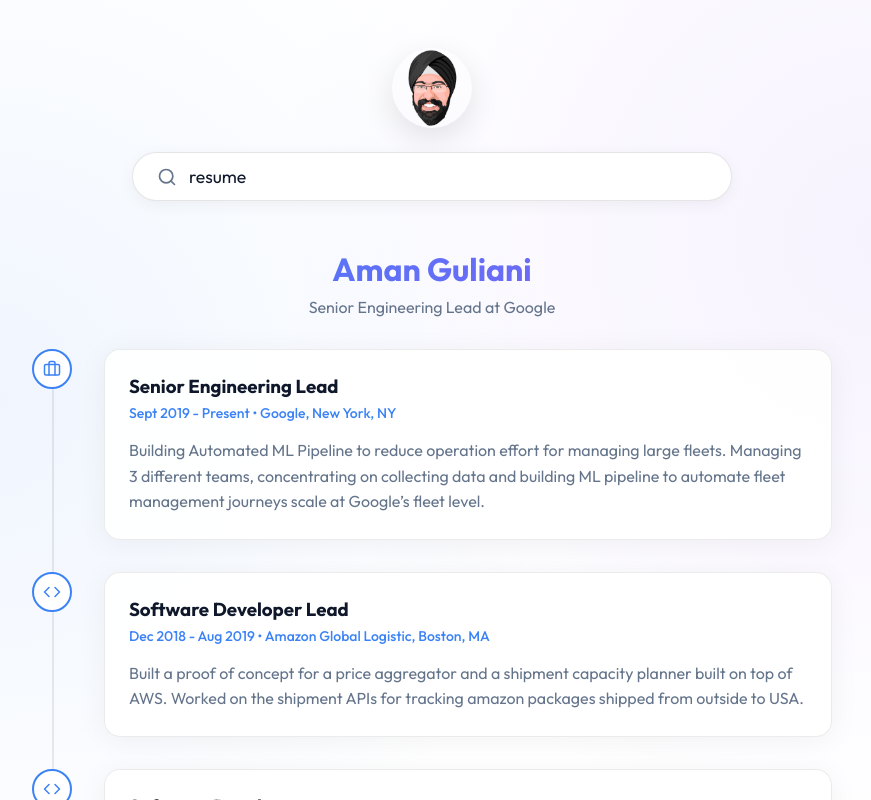
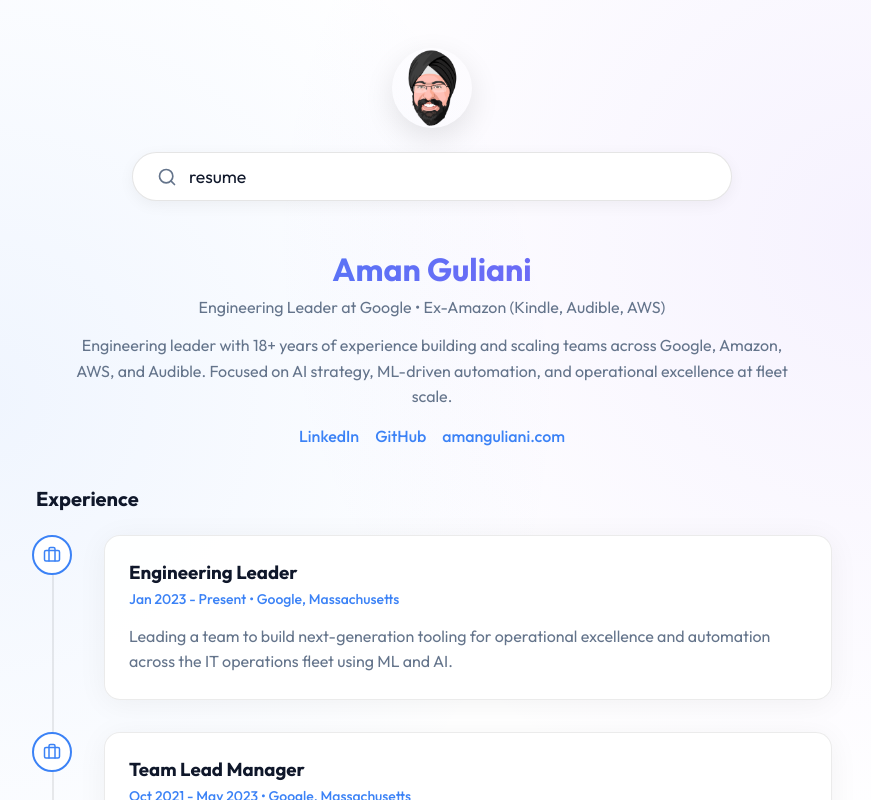
Before and after one commit to amanguliani/amanguliani.com, a React (Vite) app: page / in a window 1280 px wide. Both pictures are taken after a click on the element "Resume". Shown: the top 800 px of the page, without its empty margins (208-1079 px from the left). Built offline with nearby package versions, Linux system fonts and the light colour scheme.

Commit message:
feat(resume): sync experience, education, and skills with LinkedIn

```diff
--- a/src/components/Resume.css
+++ b/src/components/Resume.css
@@ -16,6 +16,31 @@
 .resume-header p {
   color: var(--text-secondary);
   margin-bottom: 1rem;
+}
+
+.resume-summary {
+  max-width: 720px;
+  margin: 0 auto 1rem;
+  line-height: 1.6;
+}
+
+.resume-section-title {
+  max-width: 800px;
+  margin: 2.5rem auto 1.5rem;
+  padding-left: 0.25rem;
+  color: var(--text-primary);
+  font-size: 1.25rem;
+}
+
+.resume-skills {
+  max-width: 800px;
+  margin: 0 auto;
+  padding: 1.5rem;
+}
+
+.resume-skills p {
+  color: var(--text-secondary);
+  line-height: 1.8;
 }
 
 .social-links {
--- a/src/components/Resume.tsx
+++ b/src/components/Resume.tsx
@@ -7,51 +7,128 @@
     <div className="resume-container animate-fade-in">
       <div className="resume-header">
         <h2 className="text-gradient">Aman Guliani</h2>
-        <p>Senior Engineering Lead at Google</p>
+        <p>Engineering Leader at Google • Ex-Amazon (Kindle, Audible, AWS)</p>
+        <p className="resume-summary">
+          Engineering leader with 18+ years of experience building and scaling teams across Google,
+          Amazon, AWS, and Audible. Focused on AI strategy, ML-driven automation, and operational
+          excellence at fleet scale.
+        </p>
+        <div className="social-links">
+          <a href="https://www.linkedin.com/in/amanguliani" target="_blank" rel="noopener noreferrer">LinkedIn</a>
+          <a href="https://github.com/amanguliani" target="_blank" rel="noopener noreferrer">GitHub</a>
+          <a href="https://amanguliani.com" target="_blank" rel="noopener noreferrer">amanguliani.com</a>
+        </div>
       </div>
 
+      <h3 className="resume-section-title">Experience</h3>
       <div className="timeline">
         <div className="timeline-item">
           <div className="timeline-icon"><Briefcase size={18} /></div>
           <div className="timeline-content glass-panel">
-            <h3>Senior Engineering Lead</h3>
-            <span className="timeline-date">Sept 2019 - Present • Google, New York, NY</span>
-            <p>Building Automated ML Pipeline to reduce operation effort for managing large fleets. Managing 3 different teams, concentrating on collecting data and building ML pipeline to automate fleet management journeys scale at Google’s fleet level.</p>
+            <h3>Engineering Leader</h3>
+            <span className="timeline-date">Jan 2023 - Present • Google, Massachusetts</span>
+            <p>Leading a team to build next-generation tooling for operational excellence and automation across the IT operations fleet using ML and AI.</p>
+          </div>
+        </div>
+
+        <div className="timeline-item">
+          <div className="timeline-icon"><Briefcase size={18} /></div>
+          <div className="timeline-content glass-panel">
+            <h3>Team Lead Manager</h3>
+            <span className="timeline-date">Oct 2021 - May 2023 • Google, Massachusetts</span>
+            <p>Worked on the Virtual Connection space, enabling Googlers to connect and collaborate from the office and home.</p>
+          </div>
+        </div>
+
+        <div className="timeline-item">
+          <div className="timeline-icon"><Briefcase size={18} /></div>
+          <div className="timeline-content glass-panel">
+            <h3>Senior Software Engineer</h3>
+            <span className="timeline-date">Sep 2019 - Oct 2021 • Google, New York, NY</span>
+            <p>Worked on the system to control the Google Video Conference Fleet, including tools to automatically detect and fix problems.</p>
           </div>
         </div>
 
         <div className="timeline-item">
           <div className="timeline-icon"><Code size={18} /></div>
           <div className="timeline-content glass-panel">
-            <h3>Software Developer Lead</h3>
-            <span className="timeline-date">Dec 2018 - Aug 2019 • Amazon Global Logistic, Boston, MA</span>
-            <p>Built a proof of concept for a price aggregator and a shipment capacity planner built on top of AWS. Worked on the shipment APIs for tracking amazon packages shipped from outside to USA.</p>
+            <h3>Engineering Manager</h3>
+            <span className="timeline-date">Dec 2018 - Aug 2019 • Amazon, Boston, MA</span>
+            <p>Built a proof of concept for a price aggregator and a shipment capacity planner on AWS. Worked on shipment APIs for tracking Amazon packages shipped from outside the USA.</p>
           </div>
         </div>
 
         <div className="timeline-item">
           <div className="timeline-icon"><Code size={18} /></div>
           <div className="timeline-content glass-panel">
-            <h3>Software Developer</h3>
-            <span className="timeline-date">Sep 2015 - Aug 2018 • AWS Migration Hub, Boston, MA</span>
-            <p>Led the work for applying guardrails when setting up new organizations as part of AWS Control Tower. Built and Launched Continuous Export feature and AWS Migration hub.</p>
+            <h3>Senior Software Engineer</h3>
+            <span className="timeline-date">Sep 2016 - Dec 2018 • Amazon Web Services (AWS), Boston, MA</span>
+            <p>Led guardrails for setting up new organizations as part of AWS Control Tower. Built and launched Continuous Export for migration data collected by AWS agents, and launched AWS Migration Hub. Helped launch AWS Control Tower in six months.</p>
           </div>
         </div>
 
         <div className="timeline-item">
           <div className="timeline-icon"><Code size={18} /></div>
           <div className="timeline-content glass-panel">
-            <h3>Software Developer</h3>
-            <span className="timeline-date">Jan 2013 - Sept 2015 • Audible, Newark, NJ</span>
-            <p>Built the platform team from ground up to create a common lib of components for different android apps. Lead developer on Channels feature on Android.</p>
+            <h3>Software Developer Engineer</h3>
+            <span className="timeline-date">Jul 2015 - Sep 2016 • Audible, Boston, MA</span>
+            <p>Worked on a shared library platform that enabled multiple applications to build audio experiences faster, including a shared audio player, an auth module for SSO with Amazon, and metrics.</p>
           </div>
         </div>
 
         <div className="timeline-item">
+          <div className="timeline-icon"><Code size={18} /></div>
+          <div className="timeline-content glass-panel">
+            <h3>Software Developer Engineer</h3>
+            <span className="timeline-date">Jan 2013 - Jul 2015 • Audible, Newark, NJ</span>
+            <p>Built features for Audible's Android app, including rewriting the player logic for playlists, chapters, and syncing Audible books with Kindle. Part of the team that launched Audible and other apps on Fire Phone.</p>
+          </div>
+        </div>
+
+        <div className="timeline-item">
+          <div className="timeline-icon"><Code size={18} /></div>
+          <div className="timeline-content glass-panel">
+            <h3>Software Developer Engineer</h3>
+            <span className="timeline-date">Jul 2011 - Dec 2012 • Amazon, Seattle, WA</span>
+            <p>Built, launched, and managed the Kindle Community website (kindle.amazon.com), a predecessor to Goodreads. Also built in-book chat with community moderation.</p>
+          </div>
+        </div>
+
+        <div className="timeline-item">
+          <div className="timeline-icon"><Code size={18} /></div>
+          <div className="timeline-content glass-panel">
+            <h3>Software Developer Engineer, Touch Optimized Store</h3>
+            <span className="timeline-date">Jun 2012 - Nov 2012 • Amazon, Seattle, WA</span>
+            <p>Optimized the Touch Optimized store for performance on Kindle devices and ported the framework from jQuery to Zepto for the mobile webview.</p>
+          </div>
+        </div>
+
+        <div className="timeline-item">
+          <div className="timeline-icon"><Code size={18} /></div>
+          <div className="timeline-content glass-panel">
+            <h3>Software Developer Engineer Intern</h3>
+            <span className="timeline-date">Jul 2010 - Dec 2010 • Amazon</span>
+            <p>Worked on the first Kindle device, building features to improve readability and sharing from e-books.</p>
+          </div>
+        </div>
+
+        <div className="timeline-item">
+          <div className="timeline-icon"><Briefcase size={18} /></div>
+          <div className="timeline-content glass-panel">
+            <h3>Teaching Assistant, Physics & Astronomy</h3>
+            <span className="timeline-date">Sep 2008 - May 2011 • Rutgers University, New Brunswick, NJ</span>
+            <p>Taught physics to undergraduate students.</p>
+          </div>
+        </div>
+      </div>
+
+      <h3 className="resume-section-title">Education</h3>
+      <div className="timeline">
+        <div className="timeline-item">
           <div className="timeline-icon"><GraduationCap size={18} /></div>
           <div className="timeline-content glass-panel">
             <h3>Executive MBA</h3>
-            <span className="timeline-date">2023 - 2025 • New York University, NY</span>
+            <span className="timeline-date">2023 - 2025 • NYU Stern School of Business, New York, NY</span>
           </div>
         </div>
 
@@ -59,9 +136,23 @@
           <div className="timeline-icon"><GraduationCap size={18} /></div>
           <div className="timeline-content glass-panel">
             <h3>MS, Electrical & Computer Engineering</h3>
-            <span className="timeline-date">2008 - 2011 • Rutgers University, NJ</span>
+            <span className="timeline-date">2008 - 2011 • Rutgers University, New Brunswick, NJ</span>
+            <p>Major in Computer Engineering, minor in Wireless Communication. Vice President, Rutgers Indian Graduate Student Association.</p>
           </div>
         </div>
+
+        <div className="timeline-item">
+          <div className="timeline-icon"><GraduationCap size={18} /></div>
+          <div className="timeline-content glass-panel">
+            <h3>BE, Electronics & Communication</h3>
+            <span className="timeline-date">2004 - 2008 • Manipal Institute of Technology, Manipal, India</span>
+          </div>
+        </div>
+      </div>
+
+      <h3 className="resume-section-title">Skills</h3>
+      <div className="glass-panel resume-skills">
+        <p>AI Strategy • Retrieval-Augmented Generation (RAG) • Large Language Models (LLM) • IT Strategy • Product Vision • Leadership • Team Management • Problem Solving • Agile Methodologies • Google Cloud Platform (GCP) • AWS (CloudFormation, Lambda, S3, DynamoDB, Step Functions) • Distributed Systems • API Development • Android • Web Development • Amazon Kindle</p>
       </div>
     </div>
   );
--- a/src/searchIndex.ts
+++ b/src/searchIndex.ts
@@ -23,14 +23,18 @@
   { text: 'amazon aws audible', label: 'Amazon / AWS / Audible Experience', category: 'About', route: 'about', icon: '👤' },
 
   // Resume content
-  { text: 'senior engineering lead google new york fleet management', label: 'Google — Senior Engineering Lead', category: 'Resume', route: 'resume', icon: '💼' },
-  { text: 'automated ml pipeline fleet management', label: 'Automated ML Pipeline at Google', category: 'Resume', route: 'resume', icon: '💼' },
-  { text: 'software developer lead amazon global logistic boston', label: 'Amazon — Software Developer Lead', category: 'Resume', route: 'resume', icon: '💼' },
+  { text: 'engineering leader google ml ai fleet automation massachusetts', label: 'Google — Engineering Leader', category: 'Resume', route: 'resume', icon: '💼' },
+  { text: 'virtual connection google meet collaboration', label: 'Google — Virtual Connection', category: 'Resume', route: 'resume', icon: '💼' },
+  { text: 'senior software engineer google video conference fleet new york', label: 'Google — Video Conference Fleet', category: 'Resume', route: 'resume', icon: '💼' },
+  { text: 'engineering manager amazon global logistic boston shipment api', label: 'Amazon — Engineering Manager', category: 'Resume', route: 'resume', icon: '💼' },
   { text: 'price aggregator shipment capacity planner', label: 'Price Aggregator & Capacity Planner', category: 'Resume', route: 'resume', icon: '💼' },
   { text: 'aws migration hub control tower continuous export', label: 'AWS — Migration Hub / Control Tower', category: 'Resume', route: 'resume', icon: '💼' },
-  { text: 'audible android platform channels', label: 'Audible — Android Platform', category: 'Resume', route: 'resume', icon: '💼' },
-  { text: 'executive mba nyu new york university', label: 'NYU — Executive MBA', category: 'Resume', route: 'resume', icon: '🎓' },
+  { text: 'audible android audio player fire phone kindle sync', label: 'Audible — Android Platform', category: 'Resume', route: 'resume', icon: '💼' },
+  { text: 'amazon kindle community website goodreads chat', label: 'Amazon — Kindle Community', category: 'Resume', route: 'resume', icon: '💼' },
+  { text: 'executive mba nyu stern new york university', label: 'NYU Stern — Executive MBA', category: 'Resume', route: 'resume', icon: '🎓' },
   { text: 'ms electrical computer engineering rutgers', label: 'Rutgers — MS ECE', category: 'Resume', route: 'resume', icon: '🎓' },
+  { text: 'be electronics communication manipal institute of technology', label: 'Manipal — BE Electronics & Communication', category: 'Resume', route: 'resume', icon: '🎓' },
+  { text: 'skills ai strategy rag llm leadership gcp aws android', label: 'Skills & Expertise', category: 'Resume', route: 'resume', icon: '🧰' },
 
   // Connect content
   { text: 'linkedin social profile', label: 'LinkedIn Profile', category: 'Connect', route: 'connect', icon: '🔗' },
```
